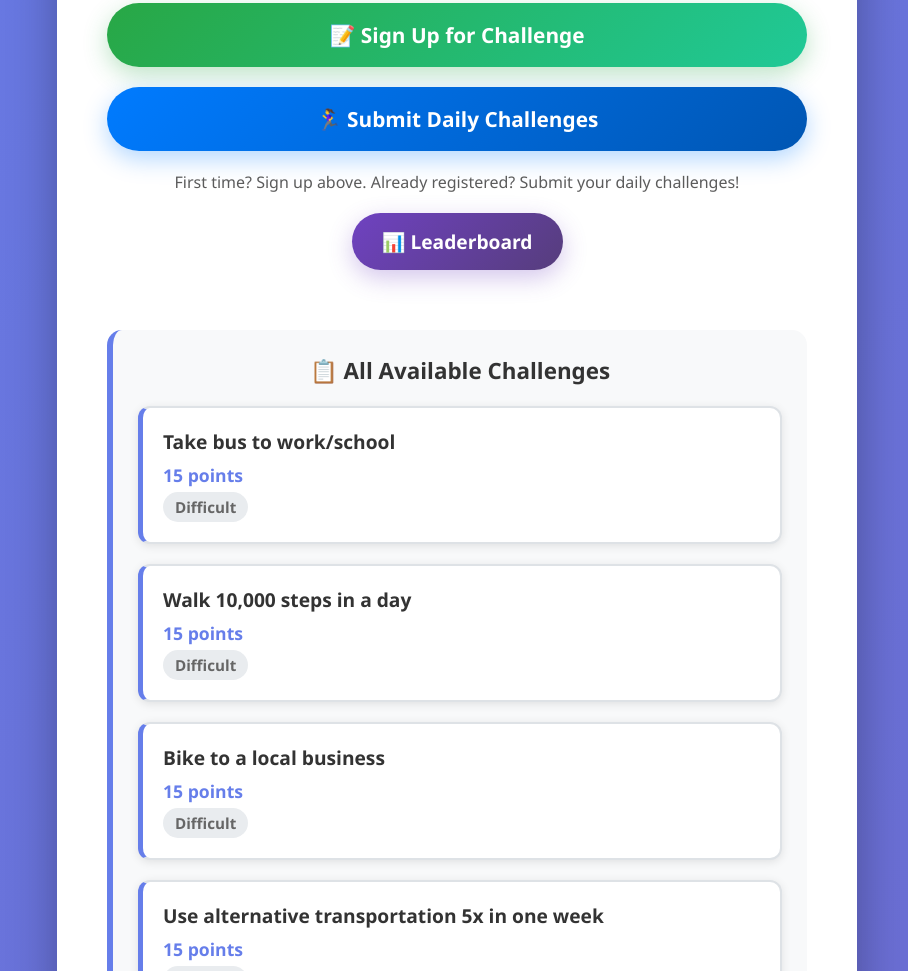
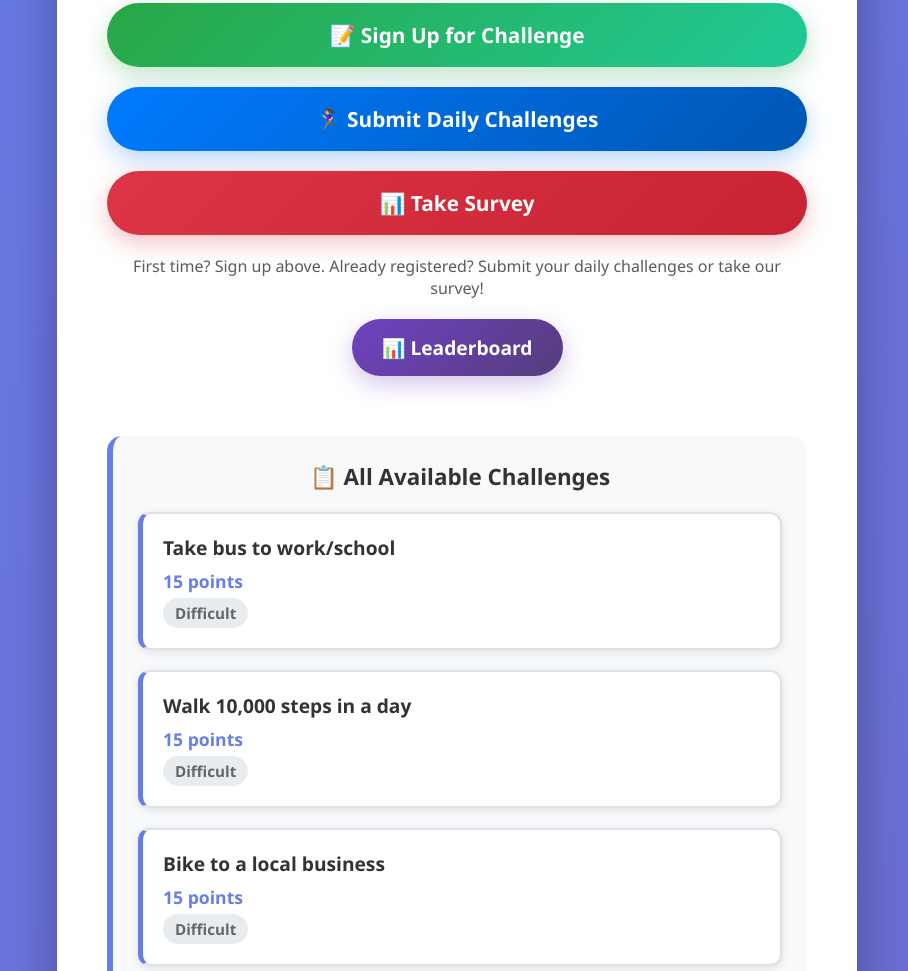
Before and after one commit to bcavallaronu/transportation-challenge, a plain HTML site: page info_page.html in a window 1280 px wide. Shown: the part 976-1947 px from the top of the page, without its empty margins (183-1091 px from the left). Drawn offline with Linux system fonts and the light colour scheme.

Commit message:
added survey button

```diff
--- a/info_page.html
+++ b/info_page.html
@@ -173,6 +173,32 @@
             transform: translateY(-1px);
         }
 
+        .survey-button {
+            display: inline-block;
+            background: linear-gradient(135deg, #dc3545, #c82333);
+            color: white;
+            padding: 18px 40px;
+            border-radius: 50px;
+            text-decoration: none;
+            font-size: 1.3em;
+            font-weight: 700;
+            transition: all 0.3s ease;
+            box-shadow: 0 8px 25px rgba(220, 53, 69, 0.3);
+            border: none;
+            cursor: pointer;
+        }
+
+        .survey-button:hover {
+            transform: translateY(-3px);
+            box-shadow: 0 12px 35px rgba(220, 53, 69, 0.4);
+            text-decoration: none;
+            color: white;
+        }
+
+        .survey-button:active {
+            transform: translateY(-1px);
+        }
+
         .additional-info {
             color: #333;
             font-size: 1em;
@@ -326,7 +352,7 @@
                 font-size: 1.1em;
             }
 
-            .signup-button, .submit-button {
+            .signup-button, .submit-button, .survey-button {
                 padding: 15px 30px;
                 font-size: 1.2em;
             }
@@ -414,10 +440,17 @@
                        rel="noopener noreferrer">
                         🏃‍♀️ Submit Daily Challenges
                     </a>
+
+                    <a href="https://nam12.safelinks.protection.outlook.com/?url=https%3A%2F%2Fforms.office.com%2FPages%2FResponsePage.aspx%3Fid%3DgcLuqKOqrk2sm5o5i5IV544xg1An4TZJrA7gUjrwQi1UODM2U004UkJXWUhVWDVCUlNKWDFCSTE0Sy4u&data=05%7C02%7Cb.cavallaro%40northeastern.edu%7C7e2329bd0ae54f8cf32b08ddeeee11ca%7Ca8eec281aaa34daeac9b9a398b9215e7%7C0%7C0%7C638929428451625586%7CUnknown%7CTWFpbGZsb3d8eyJFbXB0eU1hcGkiOnRydWUsIlYiOiIwLjAuMDAwMCIsIlAiOiJXaW4zMiIsIkFOIjoiTWFpbCIsIldUIjoyfQ%3D%3D%7C0%7C%7C%7C&sdata=I6TUgcMlQ%2F18SPp2NrpCaWo3RsJCSluq%2BnfAzVKkayI%3D&reserved=0"
+                       class="survey-button"
+                       target="_blank"
+                       rel="noopener noreferrer">
+                        📊 Take Survey
+                    </a>
                 </div>
 
                 <div class="additional-info">
-                    First time? Sign up above. Already registered? Submit your daily challenges!
+                    First time? Sign up above. Already registered? Submit your daily challenges or take our survey!
                 </div>
             </div>
 
```
